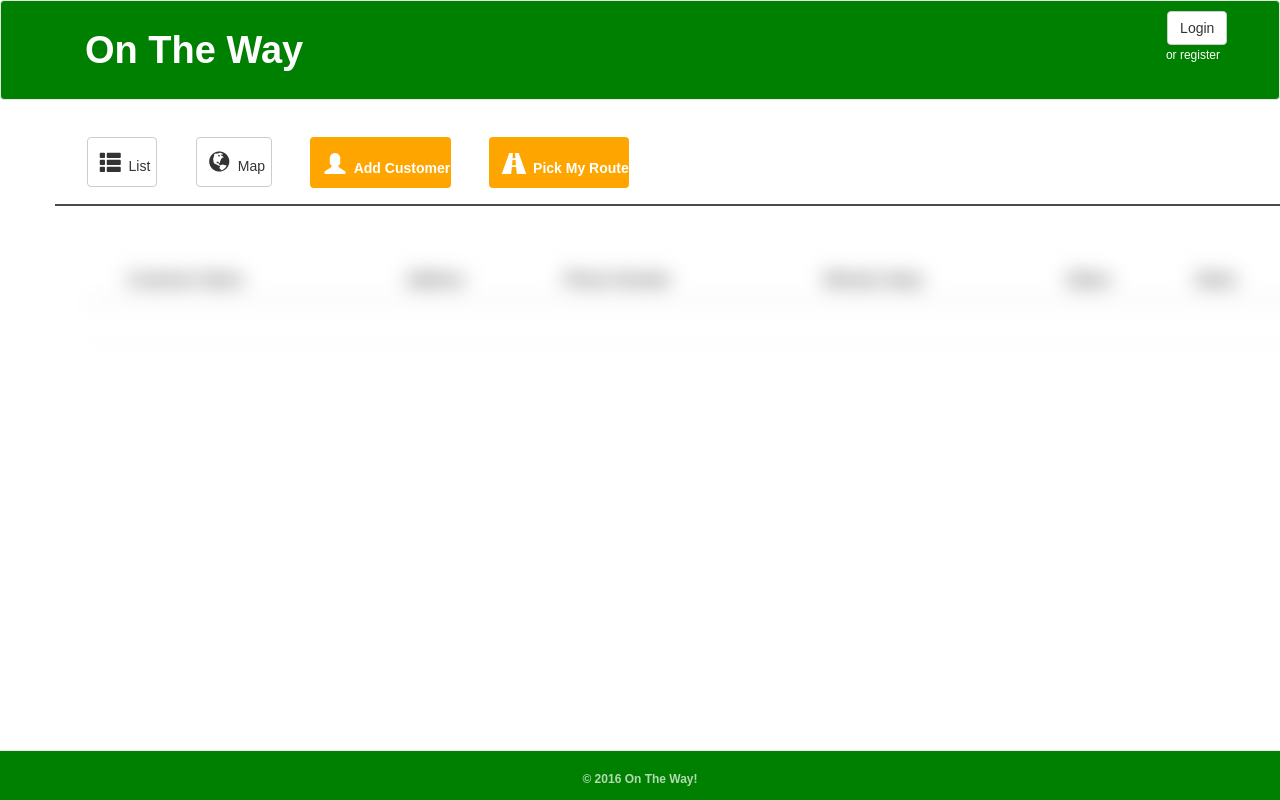
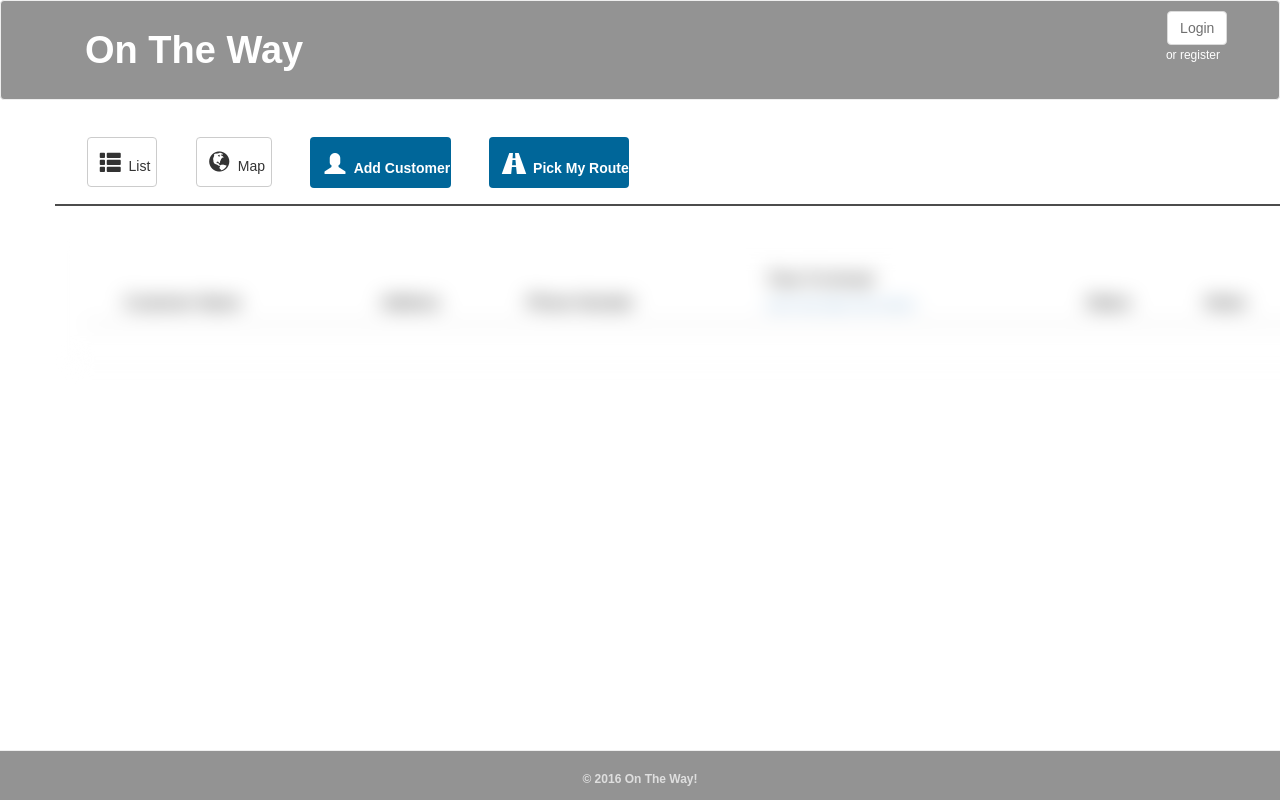
Before and after one commit to weatherfordmat/Group-Project, a PHP site: page / in a window 1280 px wide; the page is wider, and only the part inside the window is pictured. Run offline with PHP 8.4, Linux system fonts and the light colour scheme; lists and menus that the app fills with data are empty; some libraries are stand-ins or nearby versions.

Commit message:
fixed some minor issues with mobile design

```diff
--- a/assets/css/style.css
+++ b/assets/css/style.css
@@ -33,7 +33,8 @@ th {
 }
 
 .navbar {
-    background-color: #008000;
+    background-color: #666666;
+    opacity: 0.7;
 
 }
 .navbar-top {
@@ -44,7 +45,7 @@ th {
 	font-size: 12px;
 }
 .autoRoute, .addCustomer {
-    background-color: orange;
+    background-color: #006699;
     color: white;
     border: 0;
 	margin: 1%;
--- a/assets/javascript/otw.js
+++ b/assets/javascript/otw.js
@@ -9,19 +9,21 @@ var config = {
 firebase.initializeApp(config);
 var database = firebase.database();
 var rootRef = database.ref();
-$(document).ready(function() {
-    database.ref().on("child_added", function(childSnapshot) {
-        var name = childSnapshot.val().name_db;
-        var address = childSnapshot.val().address_db;
-        var cell = childSnapshot.val().contactCell_db;
-        var notes = childSnapshot.val().notes_db.length > 10 ? childSnapshot.val().notes_db.substring(0, 10) + "..." : childSnapshot.val().notes_db;
-        var options = {
+var options = {
             enableHighAccuracy: true,
             timeout: 8000,
             maximumAge: 0
         };
+
+$(document).ready(function() {
+    rootRef.on("child_added", function(childSnapshot) {
+        var name = childSnapshot.val().name_db;
+        var address = childSnapshot.val().address_db;
+        var cell = childSnapshot.val().contactCell_db;
+        var notes = childSnapshot.val().notes_db.length > 10 ? childSnapshot.val().notes_db.substring(0, 9) + "<button class='btn btn-link'>...more </button>" : childSnapshot.val().notes_db;
+        var dest = address;
+
         navigator.geolocation.getCurrentPosition(success, error, options);
-        var dest = address;
         //if we don't know where we are, then append all data, leave data column empty;
         function error(err) {
             console.warn('ERROR(' + err.code + '): ' + err.message);
@@ -34,7 +36,7 @@ $(document).ready(function() {
             $.get({
                 url: geoURL
             }).done(function(response) {
-                $('.table').append("<tr><td><span style='color: orange' class='glyphicon glyphicon-star-empty' aria-hidden='true'></td></span><td>" + childSnapshot.val().name_db + "</td><td>" + address + "</td><td>" + cell + "</td><td><button class='btn btn-primary dur'>" + response.history.rows[0].elements[0].duration.text + "</button></td><td class='status'>open</td><td>" + notes + "</td></tr>")
+                $('.table').append("<tr><td><span style='color: gold' class='glyphicon glyphicon-star-empty' aria-hidden='true'></td></span><td>" + childSnapshot.val().name_db + "</td><td>" + address + "</td><td>" + cell + "</td><td><button class='btn btn-primary dur'>" + response.history.rows[0].elements[0].duration.text + "</button></td><td style='color: green'; class='status'>open</td><td>" + notes + "</td></tr>")
             });
         }
         //sorts by time;
@@ -98,6 +100,7 @@ function sendText(from, to, text) {
         console.log(response);
     });
 };
+
 //logins you if you already are a user
 function login() {
     $('.loginInputs').show();
@@ -109,10 +112,10 @@ function login() {
                 var errorCode = error.code;
                 var errorMessage = error.message;
                 console.log("Looks Like We'll Create A User for You!");
-                createUser(email, password);
+                createUser(email, password); //Delete This Line Right Before The Final Presentation!
             });
             $('.panel').css('filter', 'blur(0px)');
-            $('.auth').html(email);
+            $('.auth').html("username: " +email);
             $('.auth').css('color', 'white').css('font-size', '1em').css('font-style', 'italic');
         }
     });
@@ -125,7 +128,7 @@ function createUser(email, password) {
             var errorMessage = error.message;
         });
         $('.panel').css('filter', 'blur(0px)');
-        $('.auth').html(email);
+        $('.auth').html("username: " +email);
         $('.auth').css('color', 'white').css('font-size', '1em').css('font-style', 'italic');
     } else {
         $('input').css('border', '2px solid red');
--- a/index.html
+++ b/index.html
@@ -115,7 +115,8 @@
                                         Phone Number
                                     </th>
                                     <th>
-                                        Minutes Away
+                                        Time To Arrival <br/>
+                                        <a style="font-size: 9px;" onclick="location.reload()"> Doesn't Seem Right: Click to Refresh </a>
                                     </th>
                                     <th>
                                         Status
```
